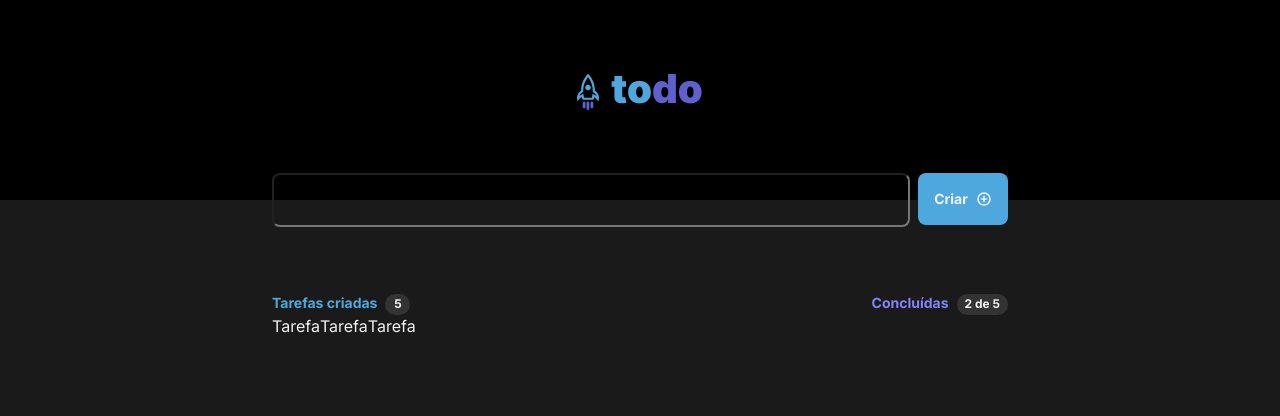
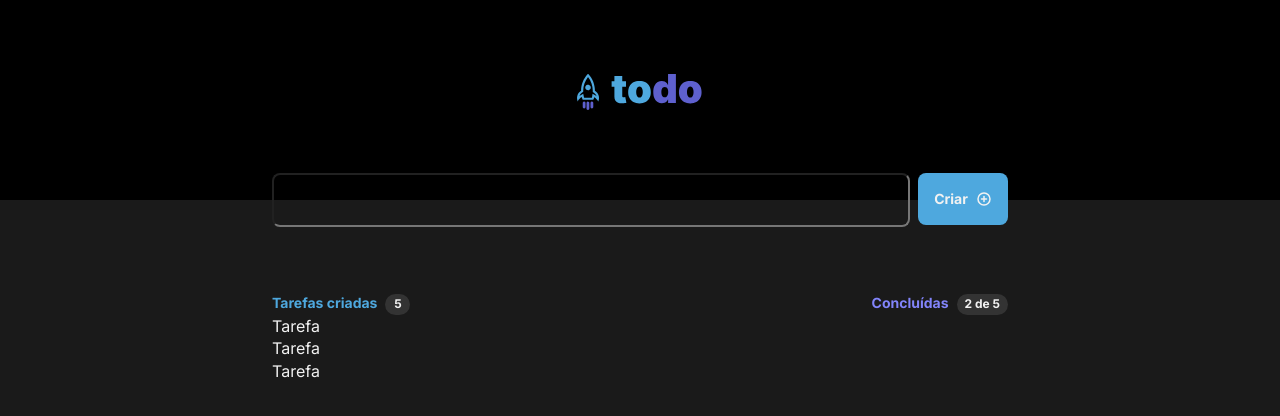
Before and after one commit to briansiervi/nivel01-todo-list, a React (Vite) app: page / in a window 1280 px wide. Shown: the top 416 px of the page. Built offline with nearby package versions, Linux system fonts and the light colour scheme.

Commit message:
taks alinhadas

```diff
--- a/src/App.module.css
+++ b/src/App.module.css
@@ -1,5 +1,5 @@
 .wrapper {
-  max-width: 46rem;
+  max-width: var(--task-line-width);
   margin: auto;
   display: grid;
   align-items: center;
--- a/src/components/TaskListComponents/Task.module.css
+++ b/src/components/TaskListComponents/Task.module.css
@@ -0,0 +1,5 @@
+.line {
+  display: flex;
+  flex: 1 var(--task-line-width);
+  flex-wrap: wrap;
+}
--- a/src/components/TaskListComponents/Task.tsx
+++ b/src/components/TaskListComponents/Task.tsx
@@ -1,3 +1,5 @@
+import styles from "./Task.module.css";
+
 export function Task() {
-  return <span>Tarefa</span>;
+  return <span className={styles.line}>Tarefa</span>;
 }
--- a/src/components/TaskListComponents/TaskList.module.css
+++ b/src/components/TaskListComponents/TaskList.module.css
@@ -1,4 +1,5 @@
 .taskList {
-  width: 46rem;
   padding-top: 4rem;
+  display: flex;
+  flex-wrap: wrap;
 }
--- a/src/components/TaskListComponents/TaskListBody.module.css
+++ b/src/components/TaskListComponents/TaskListBody.module.css
@@ -1,7 +1,6 @@
 .line {
   display: flex;
-  flex: 1 100px;
+  flex: 1;
   flex-direction: row;
   flex-wrap: wrap;
-  justify-content: flex-start;
 }
--- a/src/components/TaskListComponents/TaskListHeader.module.css
+++ b/src/components/TaskListComponents/TaskListHeader.module.css
@@ -1,4 +1,5 @@
 .align {
   display: flex;
   justify-content: space-between;
+  flex: 2 var(--task-line-width);
 }
--- a/src/components/TaskListComponents/TaskListTitle.module.css
+++ b/src/components/TaskListComponents/TaskListTitle.module.css
@@ -1,5 +1,6 @@
 .align {
   display: flex;
+  flex: 1;
 }
 
 button {
--- a/src/global.css
+++ b/src/global.css
@@ -11,6 +11,8 @@
   --gray-600: #1a1a1a;
   --gray-700: #0d0d0d;
   --danger: #e25858;
+
+  --task-line-width: 46rem;
 }
 
 * {
```
